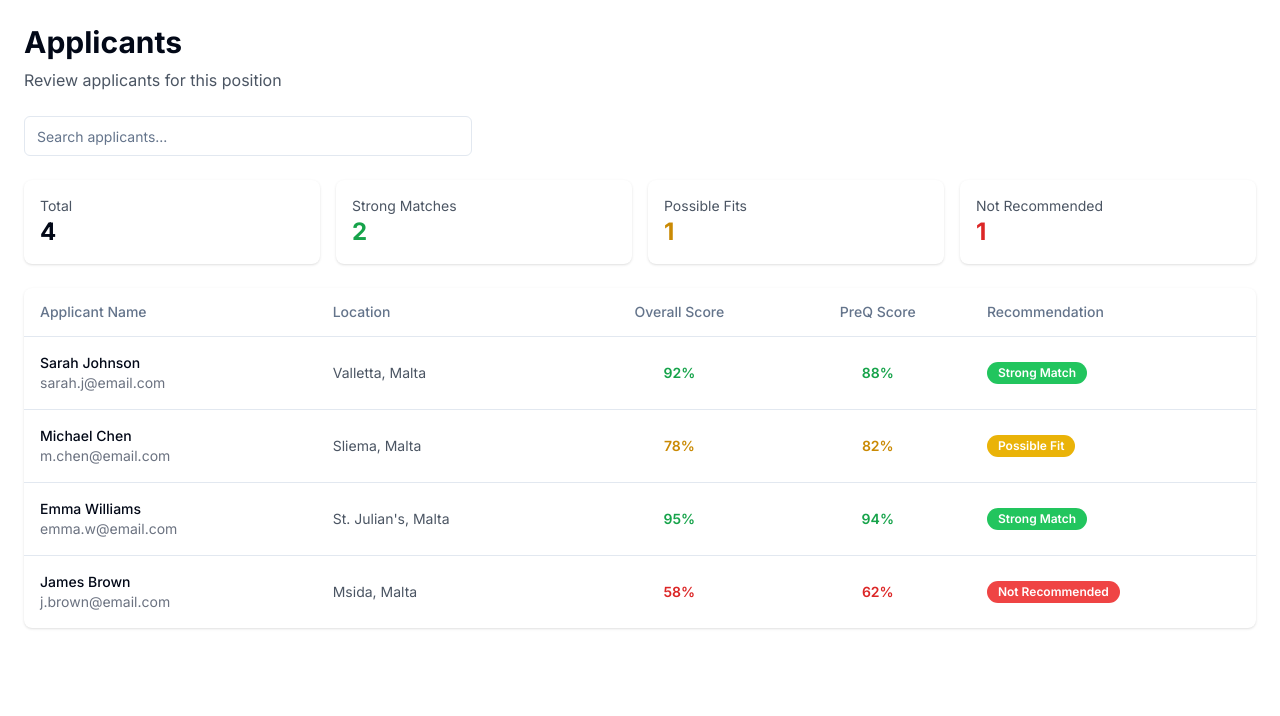
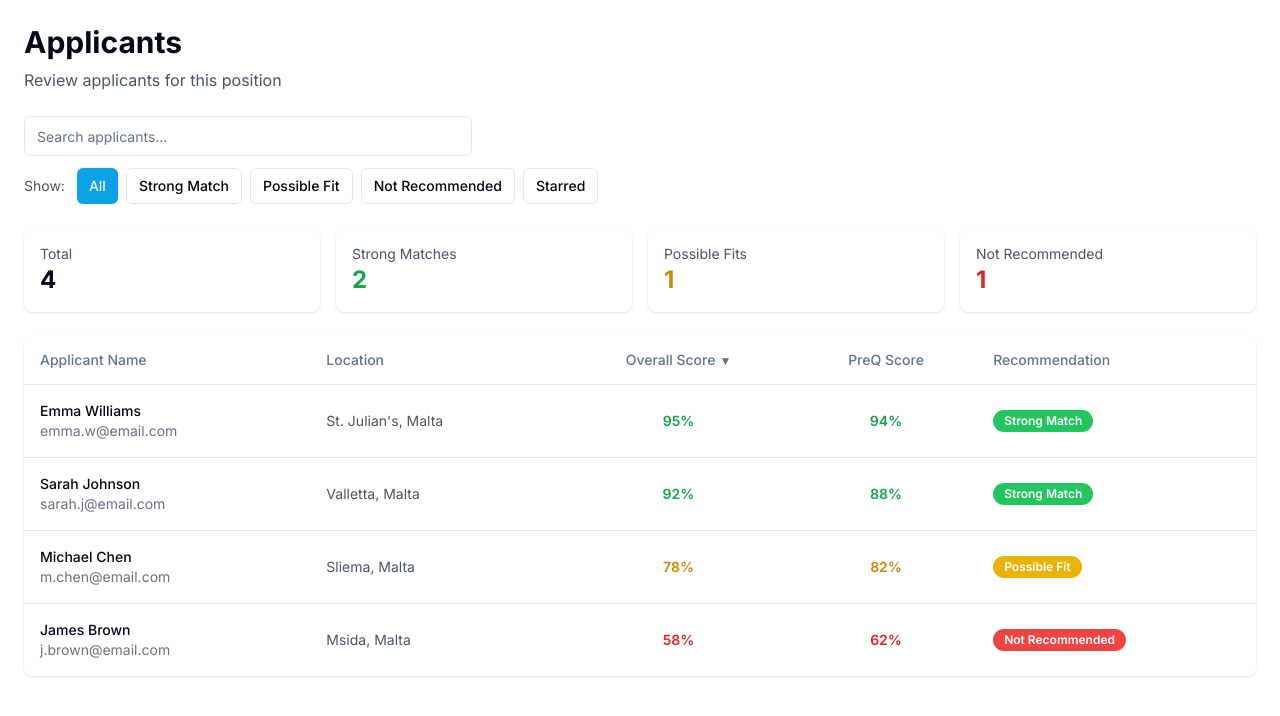
Before and after one commit to schaak722/keepmeposted-frontend, a Next.js app: page /company/1/jobs/1/applicants in a window 1280 px wide. Shown: the top 716 px of the page. Built offline with nearby package versions, Linux system fonts and the light colour scheme.

Commit message:
Add files via upload

```diff
--- a/app/company/[companyId]/jobs/[jobId]/applicants/page.tsx
+++ b/app/company/[companyId]/jobs/[jobId]/applicants/page.tsx
@@ -1,8 +1,9 @@
 "use client"
 
-import { useState } from "react"
+import { useMemo, useState } from "react"
 import { useParams } from "next/navigation"
 import { Input } from "@/components/ui/input"
+import { Button } from "@/components/ui/button"
 import { Table, TableBody, TableCell, TableHead, TableHeader, TableRow } from "@/components/ui/table"
 import { Badge } from "@/components/ui/badge"
 import { TableSkeleton } from "@/components/ui/skeleton"
@@ -174,11 +175,61 @@ export default function ClientApplicantsPage() {
   const [isLoading, setIsLoading] = useState(false)
   const [searchQuery, setSearchQuery] = useState("")
   const [selectedApplicant, setSelectedApplicant] = useState<Applicant | null>(null)
+  const [activeFilter, setActiveFilter] = useState<"ALL" | Recommendation | "STARRED">("ALL")
+  const [sort, setSort] = useState<{ key: "name" | "overall" | "preq" | "recommendation"; dir: "asc" | "desc" }>(
+    { key: "overall", dir: "desc" }
+  )
 
-  const filteredApplicants = applicants.filter(applicant =>
-    applicant.first_name.toLowerCase().includes(searchQuery.toLowerCase()) ||
-    applicant.last_name.toLowerCase().includes(searchQuery.toLowerCase())
-  )
+  const visibleApplicants = useMemo(() => {
+    const q = searchQuery.trim().toLowerCase()
+
+    let list = applicants
+
+    // Search
+    if (q) {
+      list = list.filter((a) =>
+        `${a.first_name} ${a.last_name}`.toLowerCase().includes(q)
+      )
+    }
+
+    // Filter
+    if (activeFilter === "STARRED") {
+      list = list.filter((a) => a.is_starred)
+    } else if (activeFilter !== "ALL") {
+      list = list.filter((a) => a.final_recommendation === activeFilter)
+    }
+
+    // Sort
+    const dir = sort.dir === "asc" ? 1 : -1
+    const recommendationRank: Record<Recommendation, number> = {
+      "Strong Match": 3,
+      "Possible Fit": 2,
+      "Not Recommended": 1,
+    }
+
+    return [...list].sort((a, b) => {
+      if (sort.key === "name") {
+        const an = `${a.last_name} ${a.first_name}`.toLowerCase()
+        const bn = `${b.last_name} ${b.first_name}`.toLowerCase()
+        return an.localeCompare(bn) * dir
+      }
+      if (sort.key === "overall") return (a.overall_match_score - b.overall_match_score) * dir
+      if (sort.key === "preq") return (a.preset_questions_score - b.preset_questions_score) * dir
+      return (recommendationRank[a.final_recommendation] - recommendationRank[b.final_recommendation]) * dir
+    })
+  }, [applicants, searchQuery, activeFilter, sort])
+
+  const toggleSort = (key: "name" | "overall" | "preq" | "recommendation") => {
+    setSort((prev) => {
+      if (prev.key !== key) return { key, dir: "asc" }
+      return { key, dir: prev.dir === "asc" ? "desc" : "asc" }
+    })
+  }
+
+  const sortIndicator = (key: "name" | "overall" | "preq" | "recommendation") => {
+    if (sort.key !== key) return null
+    return <span className="ml-1 text-xs text-gray-500">{sort.dir === "asc" ? "▲" : "▼"}</span>
+  }
 
   const getScoreColor = (score: number) => {
     if (score >= 85) return "text-green-600 font-semibold"
@@ -205,13 +256,60 @@ export default function ClientApplicantsPage() {
         </div>
 
         {/* Controls */}
-        <div className="flex justify-between items-center mb-6 gap-4">
+        <div className="flex flex-col gap-3 mb-6">
+          <div className="flex justify-between items-center gap-4">
           <Input
             placeholder="Search applicants..."
             value={searchQuery}
             onChange={(e) => setSearchQuery(e.target.value)}
             className="max-w-md"
           />
+          </div>
+
+          {/* Show filter (matches Figma intent; table columns remain per v1.2) */}
+          <div className="flex flex-wrap items-center gap-2">
+            <div className="text-sm text-gray-600 mr-1">Show:</div>
+            <Button
+              type="button"
+              size="sm"
+              variant={activeFilter === "ALL" ? "default" : "outline"}
+              onClick={() => setActiveFilter("ALL")}
+            >
+              All
+            </Button>
+            <Button
+              type="button"
+              size="sm"
+              variant={activeFilter === "Strong Match" ? "default" : "outline"}
+              onClick={() => setActiveFilter("Strong Match")}
+            >
+              Strong Match
+            </Button>
+            <Button
+              type="button"
+              size="sm"
+              variant={activeFilter === "Possible Fit" ? "default" : "outline"}
+              onClick={() => setActiveFilter("Possible Fit")}
+            >
+              Possible Fit
+            </Button>
+            <Button
+              type="button"
+              size="sm"
+              variant={activeFilter === "Not Recommended" ? "default" : "outline"}
+              onClick={() => setActiveFilter("Not Recommended")}
+            >
+              Not Recommended
+            </Button>
+            <Button
+              type="button"
+              size="sm"
+              variant={activeFilter === "STARRED" ? "default" : "outline"}
+              onClick={() => setActiveFilter("STARRED")}
+            >
+              Starred
+            </Button>
+          </div>
         </div>
 
         {/* Stats */}
@@ -248,22 +346,43 @@ export default function ClientApplicantsPage() {
             <Table>
               <TableHeader>
                 <TableRow>
-                  <TableHead>Applicant Name</TableHead>
+                  <TableHead className="cursor-pointer select-none" onClick={() => toggleSort("name")}
+                    title="Sort by applicant name">
+                    Applicant Name{sortIndicator("name")}
+                  </TableHead>
                   <TableHead>Location</TableHead>
-                  <TableHead className="text-center">Overall Score</TableHead>
-                  <TableHead className="text-center">PreQ Score</TableHead>
-                  <TableHead>Recommendation</TableHead>
+                  <TableHead
+                    className="text-center cursor-pointer select-none"
+                    onClick={() => toggleSort("overall")}
+                    title="Sort by overall score"
+                  >
+                    Overall Score{sortIndicator("overall")}
+                  </TableHead>
+                  <TableHead
+                    className="text-center cursor-pointer select-none"
+                    onClick={() => toggleSort("preq")}
+                    title="Sort by PreQ score"
+                  >
+                    PreQ Score{sortIndicator("preq")}
+                  </TableHead>
+                  <TableHead
+                    className="cursor-pointer select-none"
+                    onClick={() => toggleSort("recommendation")}
+                    title="Sort by recommendation"
+                  >
+                    Recommendation{sortIndicator("recommendation")}
+                  </TableHead>
                 </TableRow>
               </TableHeader>
               <TableBody>
-                {filteredApplicants.length === 0 ? (
+                {visibleApplicants.length === 0 ? (
                   <TableRow>
                     <TableCell colSpan={5} className="text-center py-8 text-gray-500">
                       {searchQuery ? "No applicants found matching your search" : "No applicants yet"}
                     </TableCell>
                   </TableRow>
                 ) : (
-                  filteredApplicants.map(applicant => (
+                  visibleApplicants.map(applicant => (
                     <TableRow
                       key={applicant.id}
                       onClick={() => setSelectedApplicant(applicant)}
```
